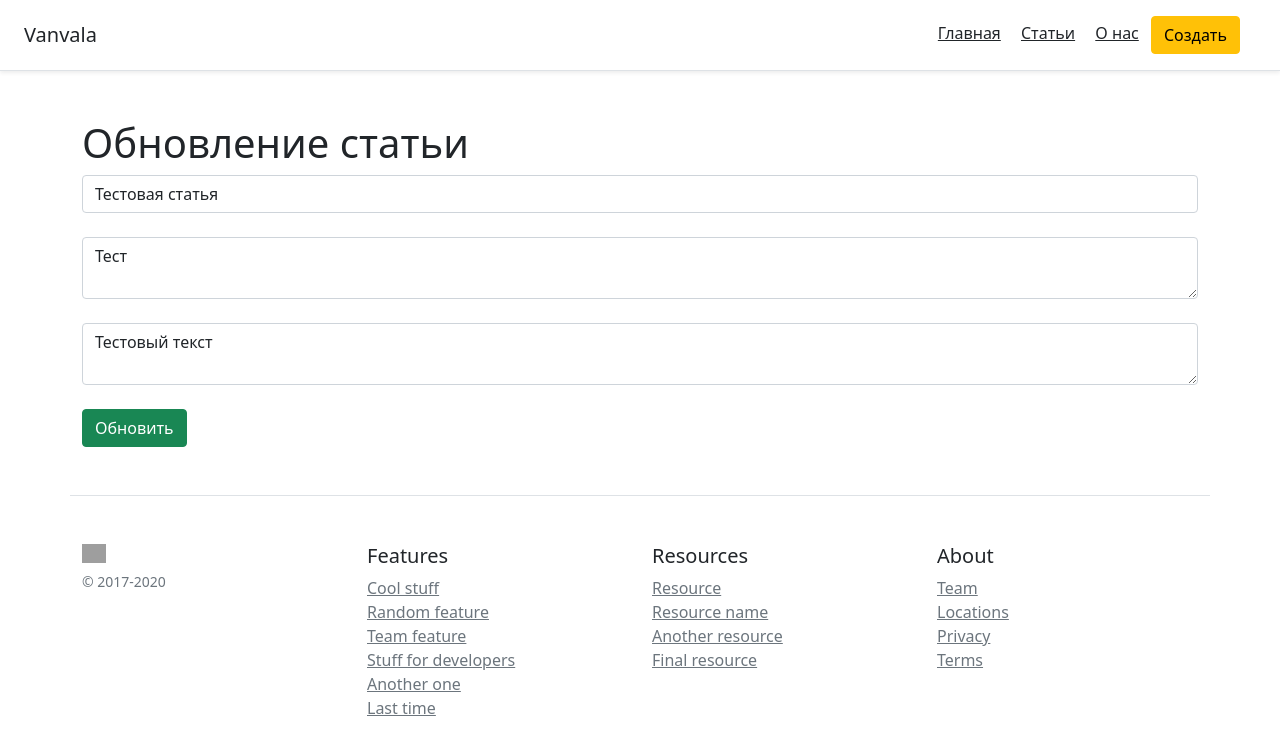
After one commit to Vanvala/flask2, a Flask app: page /posts/2/update in a window 1280 px wide. The commit adds this page. Shown: the top 755 px of the page. Run offline with Flask 2, Linux system fonts and the light colour scheme; data comes from the database, SQL or seed files in the repository; both versions use the stored data as it was after the commit; grey boxes are pictures that could not be loaded.

Commit message:
add del and update article

```diff
--- a/app.py
+++ b/app.py
@@ -14,13 +14,12 @@ class Article(db.Model):
     intro = db.Column(db.String(300), nullable=False)
     text = db.Column(db.Text, nullable=False)
     date = db.Column(db.DateTime, default=datetime.utcnow())
+
     def __repr__(self):
         return "<Article %r>" % self.id
 
 
-
 @app.route('/')
-@app.route('/home')
 def index():
     return render_template('index.html')
 
@@ -41,6 +40,20 @@ def post_detail(id):
     article = Article.query.get(id)
     return render_template('post_detail.html', article=article)
 
+
+@app.route('/posts/<int:id>/del')
+def post_delete(id):
+    article = Article.query.get_or_404(id)
+
+    try:
+        db.session.delete(article)
+        db.session.commit()
+        return redirect('/posts')
+
+    except:
+        return 'При добавлении статьи произошла ошибка('
+
+
 @app.route('/create-article', methods=["POST", "GET"])
 def create_article():
     if request.method == "POST":
@@ -60,5 +73,23 @@ def create_article():
         return render_template('create-article.html')
 
 
+@app.route('/posts/<int:id>/update', methods=["POST", "GET"])
+def post_update(id):
+    article = Article.query.get_or_404(id)
+    if request.method == "POST":
+        article.title = request.form['title']
+        article.intro = request.form['intro']
+        article.text = request.form['text']
+        article.date = datetime.utcnow()
+
+        try:
+            db.session.commit()
+            return redirect('/posts')
+
+        except:
+            return 'При редактировании статьи произошла ошибка('
+    else:
+        return render_template('post_update.html', article=article)
+
 if __name__ == "__main__":
     app.run(debug=True)
--- a/templates/post_detail.html
+++ b/templates/post_detail.html
@@ -9,6 +9,9 @@
     <div class="alert alert-info">
         <p>{{ article.text}}</p>
         <p><b>Дата: {{ article.date.date() }}</b></p>
+        <a href="/posts/{{ article.id }}/del" class="btn btn-danger">Удалить</a>
+        <a href="/posts/{{ article.id }}/update" class="btn btn-success">Редактировать</a>
+
     </div>
 </div>
 
--- /dev/null
+++ b/templates/post_update.html
@@ -0,0 +1,17 @@
+{% extends 'base.html' %}
+{% block title %}
+Обновление статьи
+{% endblock %}
+
+{% block body %}
+<div class="container mt-5">
+    <h1>Обновление статьи</h1>
+    <form method="post">
+        <input type="text" name="title" id="'title" class="form-control" value="{{ article.title }}" placeholder="Введите название"><br>
+        <textarea name="intro" id="intro" class="form-control"  placeholder="Введите анонс">{{ article.intro }}</textarea><br>
+        <textarea name="text" id="text" class="form-control"  placeholder="Введите основной текст">{{ article.text }} </textarea><br>
+        <input type="submit" class="btn btn-success" value="Обновить">
+
+    </form>
+</div>
+{% endblock %}
--- a/templates/posts.html
+++ b/templates/posts.html
@@ -6,14 +6,18 @@
 {% block body %}
 <div class="container">
     <h1>Все статьи на сайте</h1>
+    {% if articles|length > 0  %}
         {% for el in articles %}
         <div class="alert alert-info">
             <h2>{{ el.title }}</h2>
             <p>{{ el.intro}}</p>
             <p><b>Дата: {{ el.date.date() }}</b></p>
-        <a href="posts/{{el.id}}/" class="btn btn-primary">Детальнее</a>
+            <a href="/posts/{{el.id}}" class="btn btn-primary">Детальнее</a>
         </div>
         {% endfor %}
+    {% else %}
+    <p>У нас ещё нет статей</p>
+    {% endif %}
 </div>
 
 {% endblock %}
```
Also changed, not shown: blog.db. Lines whose indentation alone changed are shown as unchanged.
